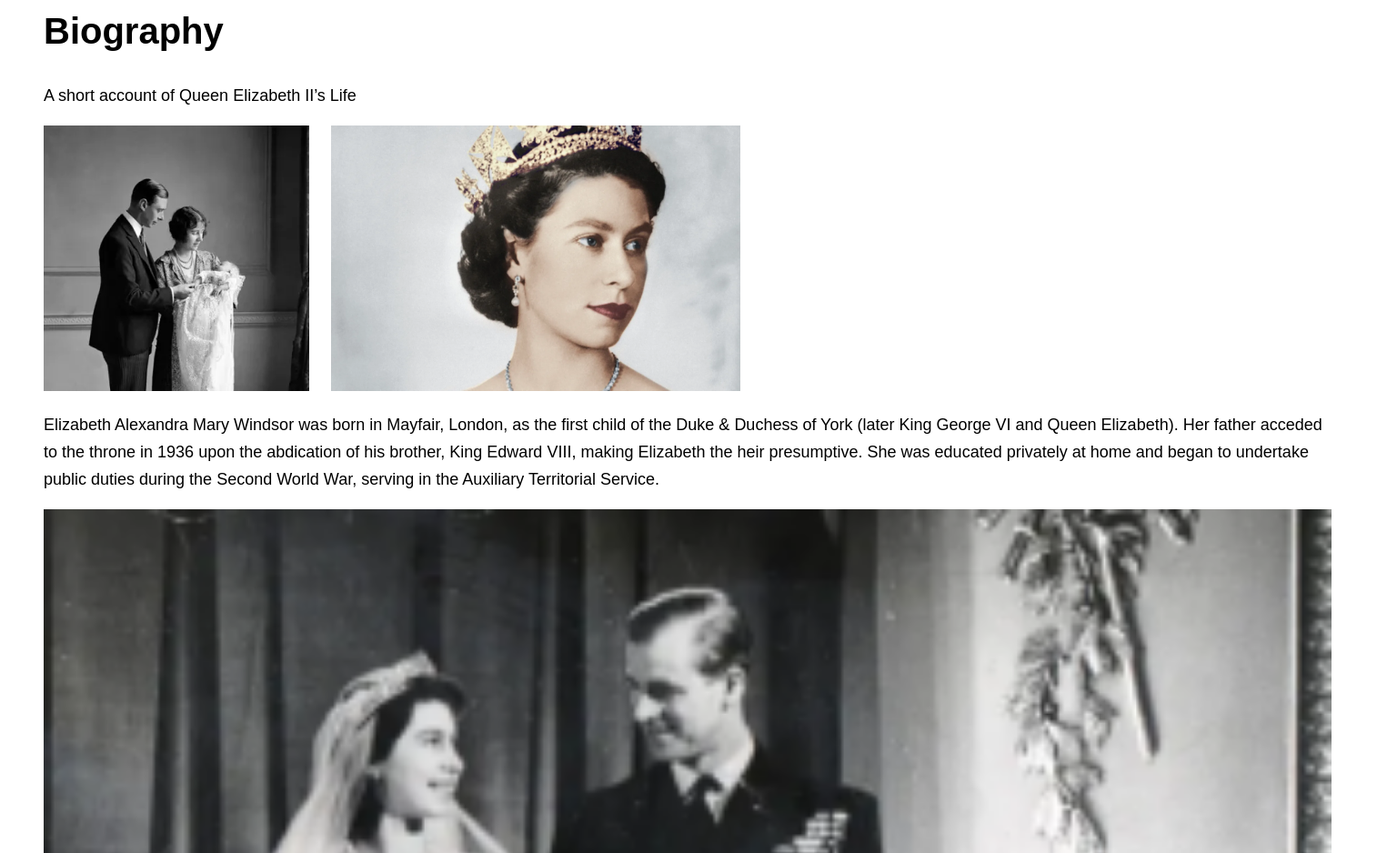
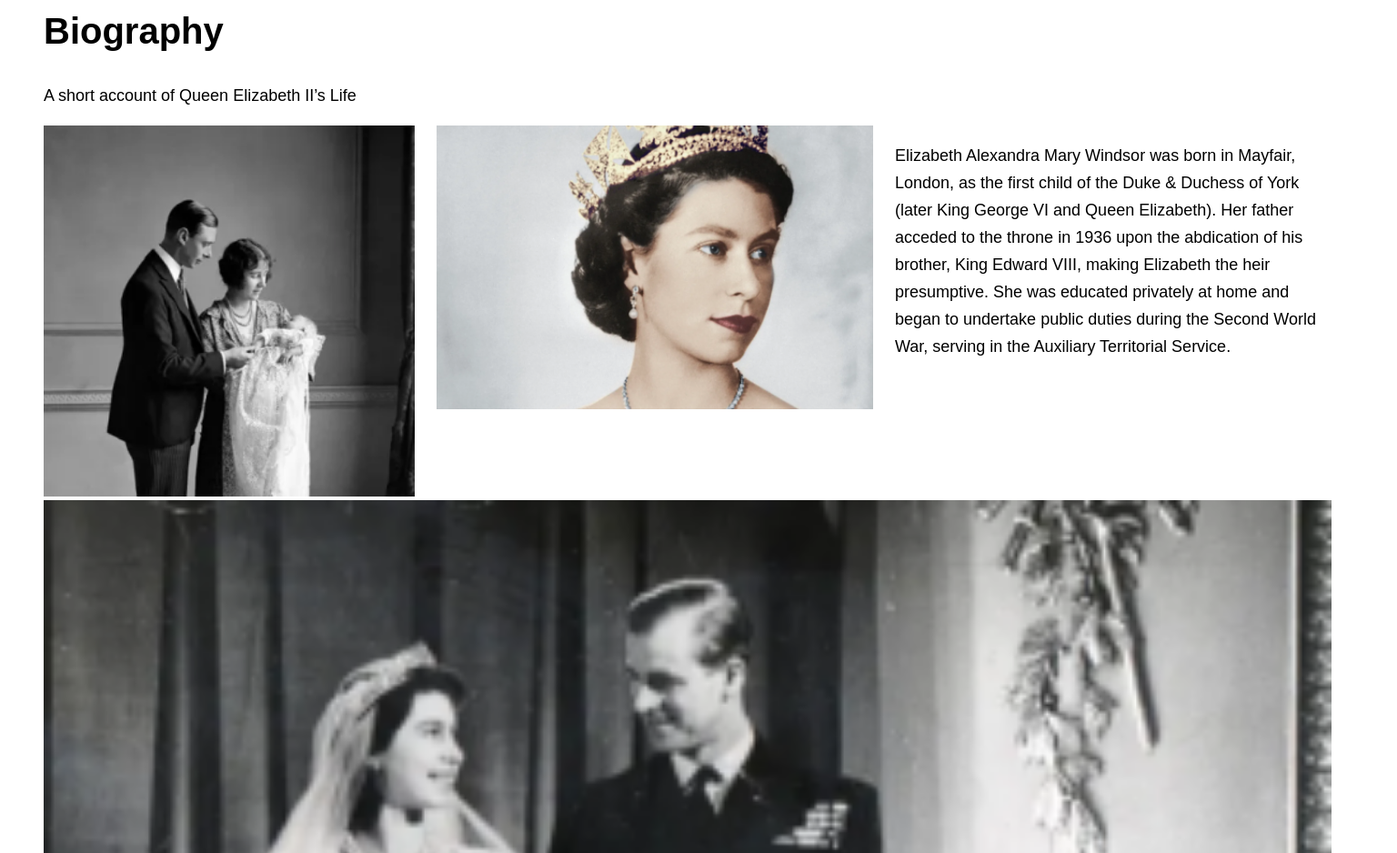
Before and after one commit to browyn/tribute-page-to-queen-elizabeth, a plain HTML site: page index.html in a window 1536 px wide. Shown: the part 840-1778 px from the top of the page at 91% size. Drawn offline with Linux system fonts and the light colour scheme; a web font is replaced by a local one.

Commit message:
Update styles.css

```diff
--- a/styles/styles.css
+++ b/styles/styles.css
@@ -267,6 +267,16 @@ main .con .biography .content .detailsOne {
   .main .con .biography .content .detailsOne div {
     margin-right: 24px;
   }
+.main .con .biography .content .detailsOne div.one {
+    flex: 0 0 calc(30% - 24px);
+  }
+.main .con .biography .content .detailsOne div.two {
+    flex: 0 0 calc(35% - 24px);
+  }
+
+.main .con .biography .content .detailsOne div.three {
+    flex: 0 0 calc(35% - 24px);
+  }
 .main .con .biography .content .detailsTwo div {
     margin-right: 24px;
   }
```
